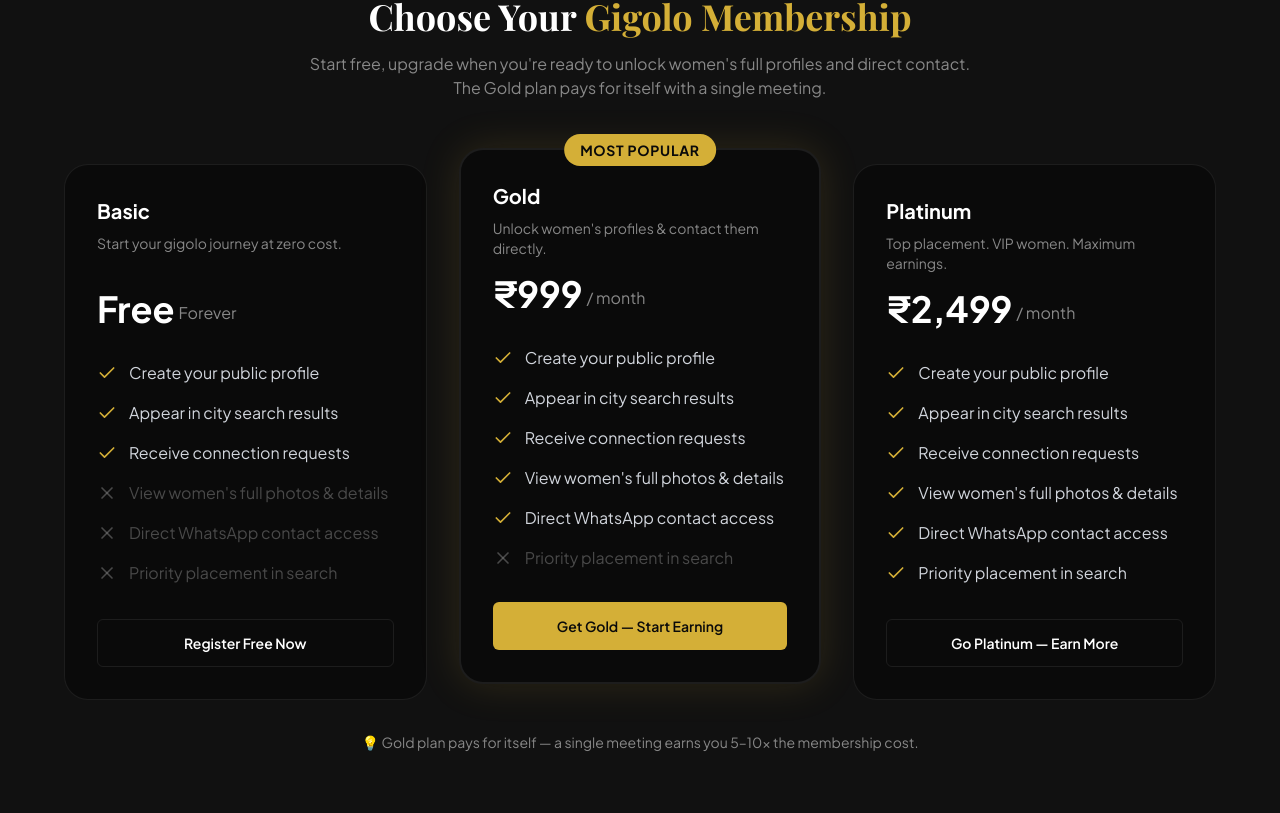
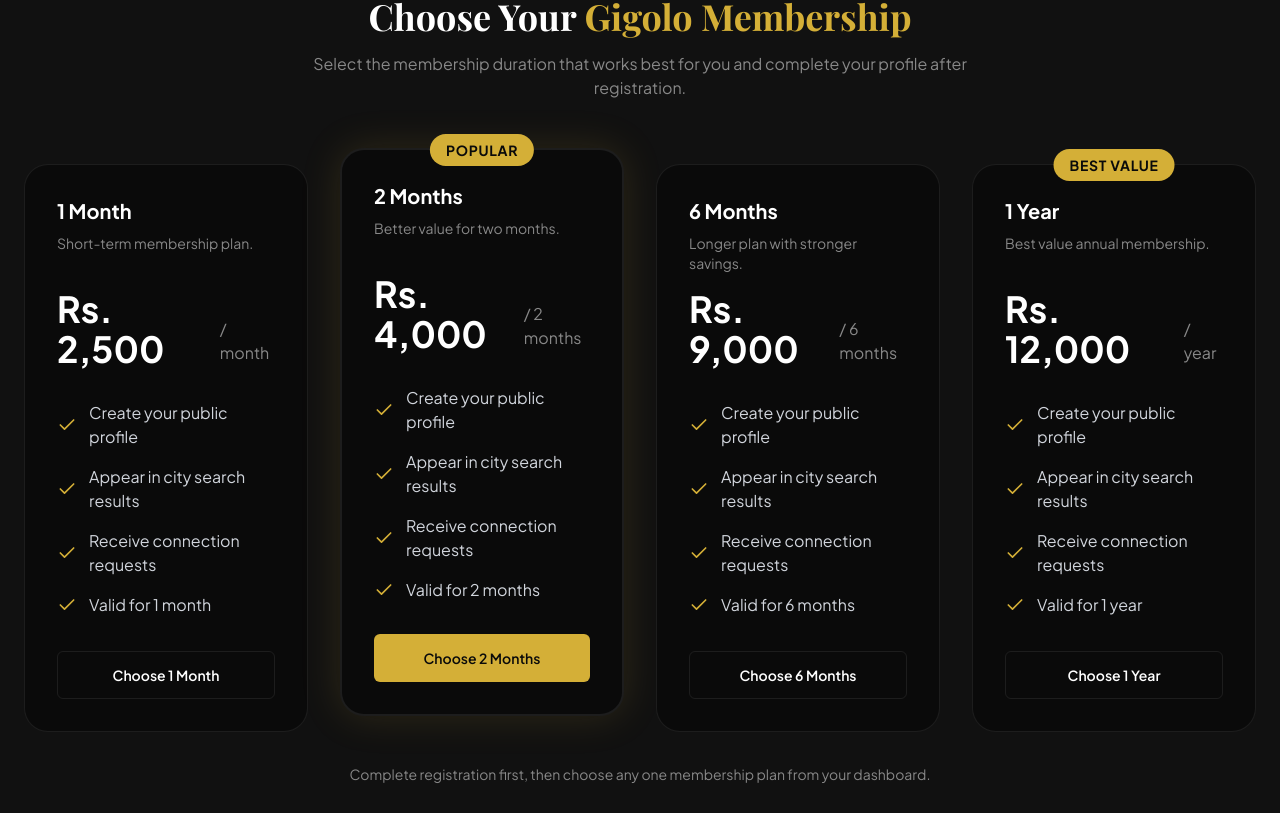
Before and after one commit to Meetchandini69/GMFinal, a React (Vite) app: page /coimbatore in a window 1280 px wide. Shown: the part 9387-10200 px from the top of the page. Built offline with nearby package versions, Linux system fonts and the light colour scheme; no server answers.

Commit message:
latest code comitted

```diff
--- a/src/components/sections/FaqSection.tsx
+++ b/src/components/sections/FaqSection.tsx
@@ -33,7 +33,7 @@ const FAQS = [
   },
   {
     question: "How do I get my first meeting request?",
-    answer: "Once your profile is verified and live, women in your city can see and contact you. Complete your profile with a good bio and clear photos to attract more requests. Gold members get priority placement and typically receive their first request within 1–3 days of going live."
+    answer: "Once your profile is verified and live, women in your city can see and contact you. Complete your profile with a good bio and clear photos to attract more requests. Active members typically receive their first request within 1-3 days of going live."
   },
   {
     question: "How do I get paid? Is the money real?",
--- a/src/components/sections/PricingPlans.tsx
+++ b/src/components/sections/PricingPlans.tsx
@@ -4,58 +4,68 @@ import { Button } from '@/components/ui/button';
 
 const PLANS = [
   {
-    name: "Basic",
-    price: "Free",
-    period: "Forever",
-    description: "Start your gigolo journey at zero cost.",
+    name: "1 Month",
+    price: "Rs. 2,500",
+    period: "/ month",
+    description: "Short-term membership plan.",
     features: [
       { text: "Create your public profile", included: true },
       { text: "Appear in city search results", included: true },
       { text: "Receive connection requests", included: true },
-      { text: "View women's full photos & details", included: false },
-      { text: "Direct WhatsApp contact access", included: false },
-      { text: "Priority placement in search", included: false },
+      { text: "Valid for 1 month", included: true },
     ],
-    buttonText: "Register Free Now",
+    buttonText: "Choose 1 Month",
     buttonVariant: "outline",
     featured: false,
     badge: null,
   },
   {
-    name: "Gold",
-    price: "₹999",
-    period: "/ month",
-    description: "Unlock women's profiles & contact them directly.",
+    name: "2 Months",
+    price: "Rs. 4,000",
+    period: "/ 2 months",
+    description: "Better value for two months.",
     features: [
       { text: "Create your public profile", included: true },
       { text: "Appear in city search results", included: true },
       { text: "Receive connection requests", included: true },
-      { text: "View women's full photos & details", included: true },
-      { text: "Direct WhatsApp contact access", included: true },
-      { text: "Priority placement in search", included: false },
+      { text: "Valid for 2 months", included: true },
     ],
-    buttonText: "Get Gold — Start Earning",
+    buttonText: "Choose 2 Months",
     buttonVariant: "default",
     featured: true,
-    badge: "Most Popular",
+    badge: "Popular",
   },
   {
-    name: "Platinum",
-    price: "₹2,499",
-    period: "/ month",
-    description: "Top placement. VIP women. Maximum earnings.",
+    name: "6 Months",
+    price: "Rs. 9,000",
+    period: "/ 6 months",
+    description: "Longer plan with stronger savings.",
     features: [
       { text: "Create your public profile", included: true },
       { text: "Appear in city search results", included: true },
       { text: "Receive connection requests", included: true },
-      { text: "View women's full photos & details", included: true },
-      { text: "Direct WhatsApp contact access", included: true },
-      { text: "Priority placement in search", included: true },
+      { text: "Valid for 6 months", included: true },
     ],
-    buttonText: "Go Platinum — Earn More",
+    buttonText: "Choose 6 Months",
     buttonVariant: "outline",
     featured: false,
     badge: null,
+  },
+  {
+    name: "1 Year",
+    price: "Rs. 12,000",
+    period: "/ year",
+    description: "Best value annual membership.",
+    features: [
+      { text: "Create your public profile", included: true },
+      { text: "Appear in city search results", included: true },
+      { text: "Receive connection requests", included: true },
+      { text: "Valid for 1 year", included: true },
+    ],
+    buttonText: "Choose 1 Year",
+    buttonVariant: "outline",
+    featured: false,
+    badge: "Best Value",
   },
 ];
 
@@ -68,11 +78,11 @@ export function PricingPlans() {
             Choose Your <span className="text-primary">Gigolo Membership</span>
           </h2>
           <p className="text-muted-foreground max-w-2xl mx-auto">
-            Start free, upgrade when you're ready to unlock women's full profiles and direct contact. The Gold plan pays for itself with a single meeting.
+            Select the membership duration that works best for you and complete your profile after registration.
           </p>
         </div>
 
-        <div className="grid grid-cols-1 md:grid-cols-3 gap-8 max-w-6xl mx-auto">
+        <div className="grid grid-cols-1 md:grid-cols-2 xl:grid-cols-4 gap-8 max-w-7xl mx-auto">
           {PLANS.map((plan) => (
             <div
               key={plan.name}
@@ -128,7 +138,7 @@ export function PricingPlans() {
         </div>
 
         <p className="text-center text-muted-foreground text-sm mt-8">
-          💡 Gold plan pays for itself — a single meeting earns you 5–10× the membership cost.
+          Complete registration first, then choose any one membership plan from your dashboard.
         </p>
       </div>
     </section>
--- a/src/pages/Dashboard.tsx
+++ b/src/pages/Dashboard.tsx
@@ -54,6 +54,25 @@ const CITIES = ['Chennai', 'Mumbai', 'Delhi', 'Bangalore', 'Hyderabad', 'Kolkata
 const COMPLEXIONS = ['Very Fair', 'Fair', 'Wheatish', 'Brown', 'Dark'];
 const CATEGORIES = ['Gigolo', 'Playboy', 'Male Escort'];
 const PAYMENT_MODES = ['Google Pay (GPay)', 'PhonePe', 'PayTM', 'Bhim App', 'UPI'];
+const JOINING_PLANS = [
+  { value: '1 Month Plan', title: '1 Month Plan - Rs. 2,500', description: 'Valid for 1 month' },
+  { value: '2 Months Plan', title: '2 Months Plan - Rs. 4,000', description: 'Valid for 2 months' },
+  { value: '6 Months Plan', title: '6 Months Plan - Rs. 9,000', description: 'Valid for 6 months' },
+  { value: '1 Year Plan', title: '1 Year Plan - Rs. 12,000', description: 'Valid for 1 year' },
+];
+
+const getJoiningPlanFee = (plan?: string) => {
+  const fees: Record<string, string> = {
+    '1 Month Plan': 'Rs. 2,500 (1 Month Plan)',
+    '2 Months Plan': 'Rs. 4,000 (2 Months Plan)',
+    '6 Months Plan': 'Rs. 9,000 (6 Months Plan)',
+    '1 Year Plan': 'Rs. 12,000 (1 Year Plan)',
+    'CL Plan': 'Rs. 5,000 (CL Plan)',
+    'PL Plan': 'Rs. 10,000 (PL Plan)',
+  };
+
+  return plan ? fees[plan] || plan : '---';
+};
 
 export default function Dashboard() {
   const [, navigate] = useLocation();
@@ -361,7 +380,7 @@ export default function Dashboard() {
                   <table className="w-full text-sm">
                     <tbody className="divide-y divide-white/5">
                       {[
-                        ['Joining Fees', profile.joining_plan === 'CL Plan' ? '₹5,000 (CL Plan)' : '₹10,000 (PL Plan)'],
+                        ['Joining Fees', getJoiningPlanFee(profile.joining_plan)],
                         ['Date of Paying', profile.date_of_paying || '—'],
                         ['Payment Mode', profile.payment_mode || '—'],
                         ['Telegram', 'Pay on 7597246320'],
@@ -555,20 +574,19 @@ export default function Dashboard() {
                     <Field label="Joining Plan" editing={editing}>
                       {editing ? (
                         <RadioGroup value={profile.joining_plan || ''} onValueChange={v => update('joining_plan', v)} className="flex flex-col gap-3">
-                          <div className="flex items-center gap-3 p-3 rounded-lg border border-white/10 cursor-pointer hover:border-primary/40">
-                            <RadioGroupItem value="CL Plan" id="cl" />
-                            <Label htmlFor="cl" className="cursor-pointer flex-1">
-                              <span className="text-white font-medium">CL Plan — ₹5,000/month</span>
-                              <span className="block text-xs text-muted-foreground">Middle class clients, 7 services/month, day timings</span>
-                            </Label>
-                          </div>
-                          <div className="flex items-center gap-3 p-3 rounded-lg border border-white/10 cursor-pointer hover:border-primary/40">
-                            <RadioGroupItem value="PL Plan" id="pl" />
-                            <Label htmlFor="pl" className="cursor-pointer flex-1">
-                              <span className="text-white font-medium">PL Plan — ₹10,000/year</span>
-                              <span className="block text-xs text-muted-foreground">High class clients, 10 services/month, anytime</span>
-                            </Label>
-                          </div>
+                          {JOINING_PLANS.map((plan, index) => {
+                            const id = `joining-plan-${index}`;
+
+                            return (
+                              <div key={plan.value} className="flex items-center gap-3 p-3 rounded-lg border border-white/10 cursor-pointer hover:border-primary/40">
+                                <RadioGroupItem value={plan.value} id={id} />
+                                <Label htmlFor={id} className="cursor-pointer flex-1">
+                                  <span className="text-white font-medium">{plan.title}</span>
+                                  <span className="block text-xs text-muted-foreground">{plan.description}</span>
+                                </Label>
+                              </div>
+                            );
+                          })}
                         </RadioGroup>
                       ) : (
                         <span className={profile.joining_plan ? 'text-primary font-semibold' : ''}>{profile.joining_plan || '—'}</span>
```
Also changed, not shown: 8 other files (tests, documents, lock files or other folders).
